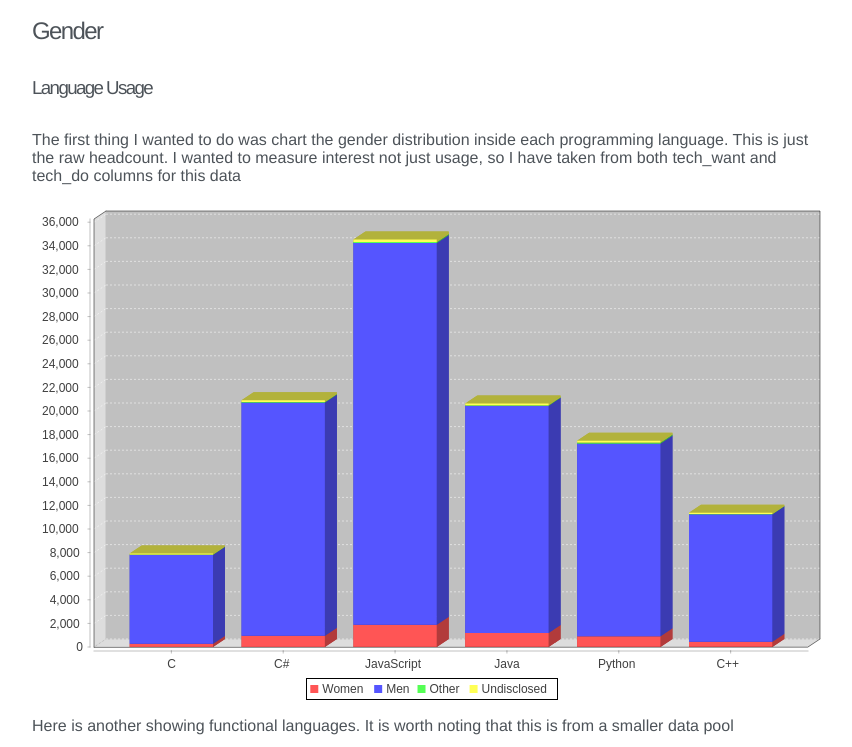
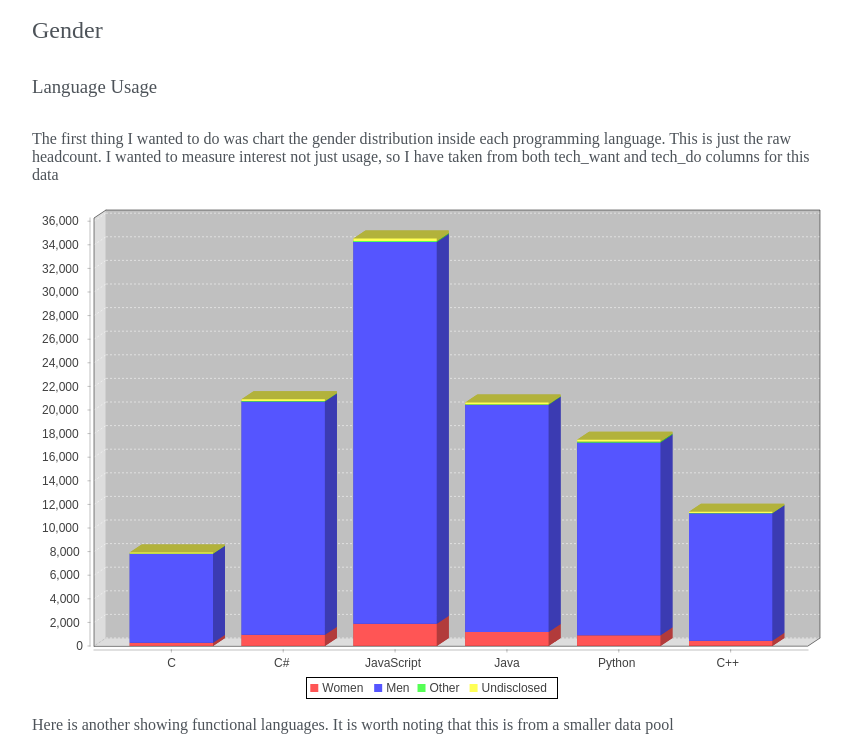
Before and after one commit to divanvisagie/Programming-genders, a plain HTML site: page docs/index.html in a window 1280 px wide. Shown: the part 60-807 px from the top of the page, without its empty margins (208-1060 px from the left). Drawn offline with Linux system fonts and the light colour scheme.

Commit message:
update styling

```diff
--- a/docs/index.html
+++ b/docs/index.html
@@ -4,7 +4,6 @@
         <style>
             body {
                 text-align: center;
-                font-family: Gotham Rounded A,Gotham Rounded B,Helvetica Neue,Arial,sans-serif;
                 color: #4d5359;
             }
             .wrapper {
@@ -19,9 +18,7 @@
                 text-align:left;
             }
             h1, h2, h3, h4, h5, h6 {
-                font-family: Gotham Rounded A,Gotham Rounded B,Helvetica Neue,Arial,sans-serif;
                 font-weight: 300;
-                letter-spacing: -.1rem;
                 margin-bottom: 2.0rem;
                 margin-top: 0;
 
```
